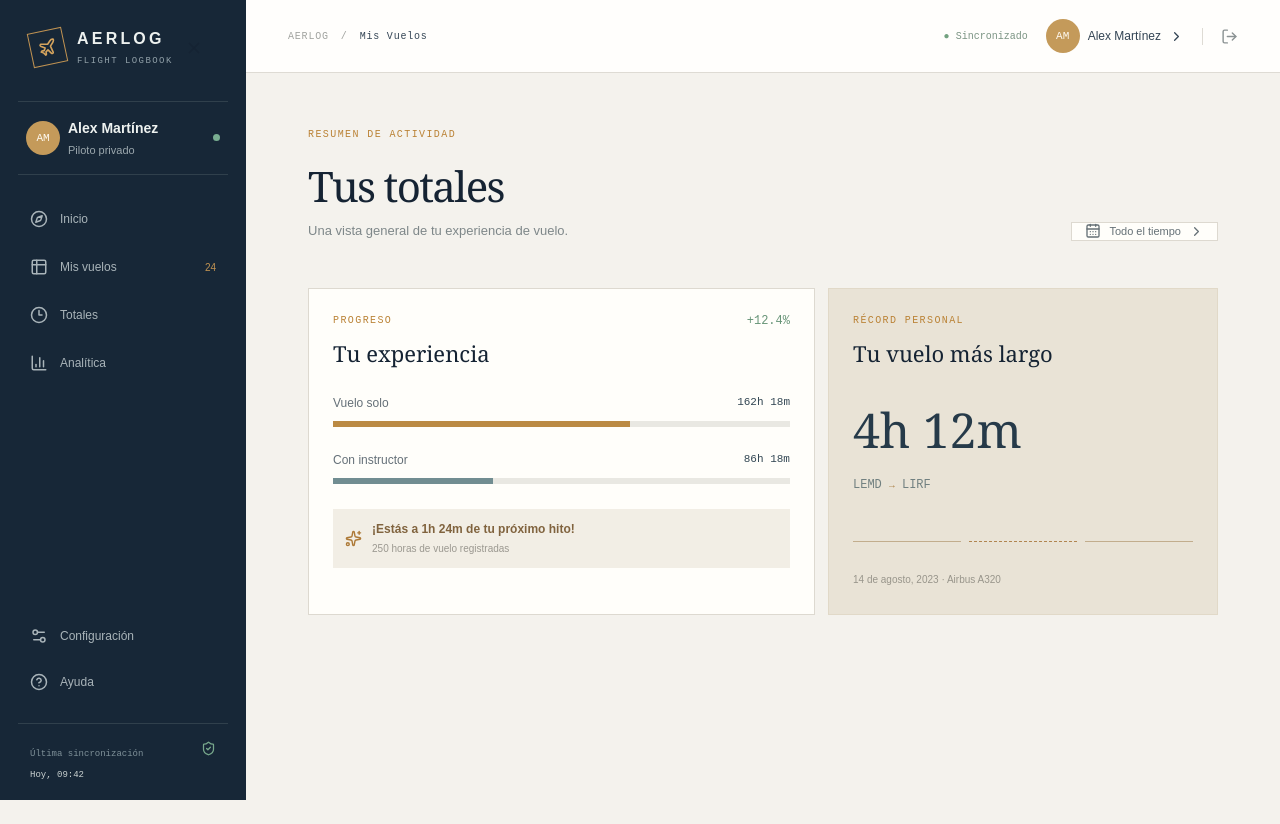
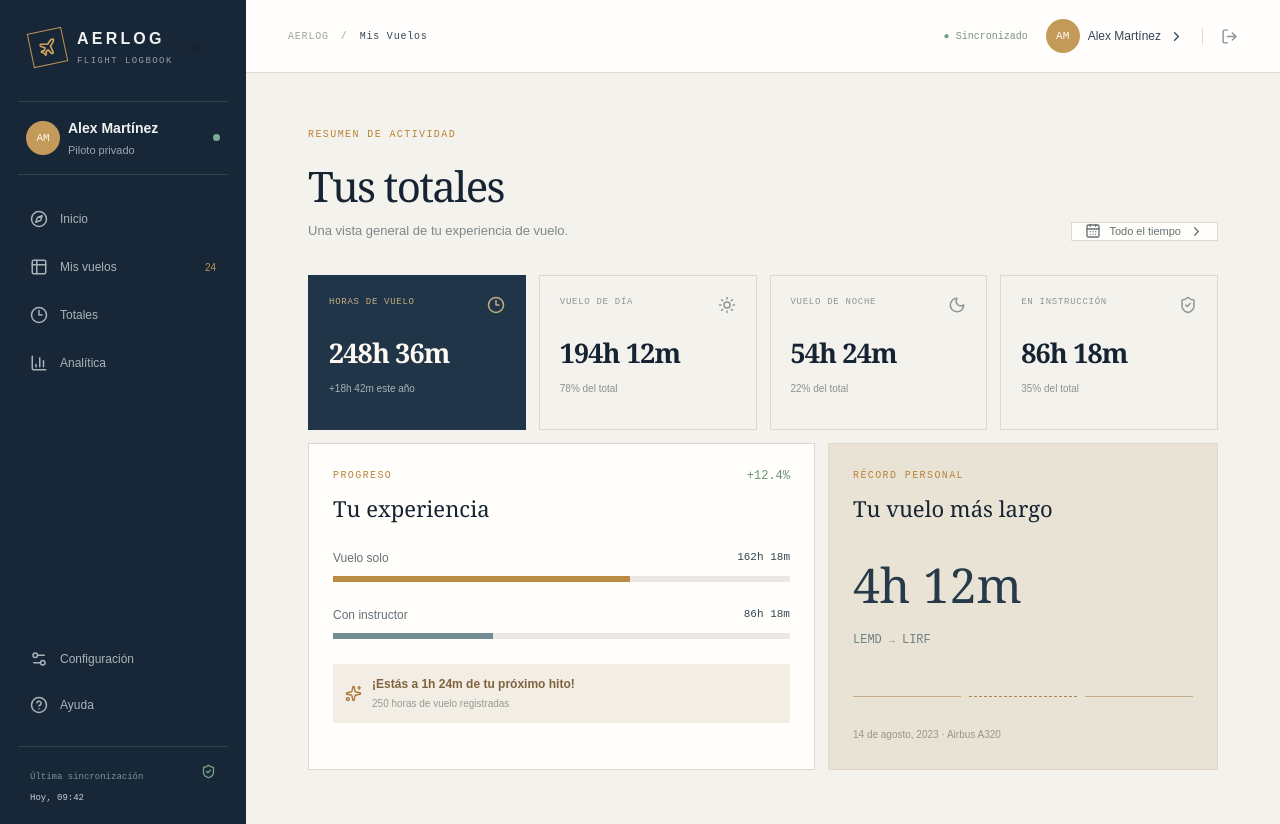
Before and after one commit to faustoleal/flight-log, a Next.js app: page /totales in a window 1280 px wide. Before the commit the page ends 800 px from the top, so only its background shows below. Built offline with nearby package versions, Linux system fonts and the light colour scheme.

Commit message:
agregando el TotalCard al TotalPage

```diff
--- a/src/components/views/TotalesPage.tsx
+++ b/src/components/views/TotalesPage.tsx
@@ -7,6 +7,7 @@ import {
   Sun,
   ChevronRight,
 } from "lucide-react";
+import TotalCard from "../ui/TotalCard";
 
 const TotalesPage = () => {
   return (
@@ -27,7 +28,33 @@ const TotalesPage = () => {
           <CalendarDays size={16} /> Todo el tiempo <ChevronRight size={15} />
         </button>
       </header>
-      <div className="grid grid-cols-4 gap-[13px]"></div>
+      <div className="grid grid-cols-4 gap-[13px]">
+        <TotalCard
+          label="HORAS DE VUELO"
+          value="248h 36m"
+          detail="+18h 42m este año"
+          icon={Clock3}
+          accent
+        />
+        <TotalCard
+          label="VUELO DE DÍA"
+          value="194h 12m"
+          detail="78% del total"
+          icon={Sun}
+        />
+        <TotalCard
+          label="VUELO DE NOCHE"
+          value="54h 24m"
+          detail="22% del total"
+          icon={Moon}
+        />
+        <TotalCard
+          label="EN INSTRUCCIÓN"
+          value="86h 18m"
+          detail="35% del total"
+          icon={ShieldCheck}
+        />
+      </div>
       <div className="grid grid-cols-[1.3fr_1fr] gap-[13px] mt-[13px]">
         <div className="p-[24px] border border-[var(--border)] bg-[var(--card)]">
           <div className="flex justify-between items-start">
```
